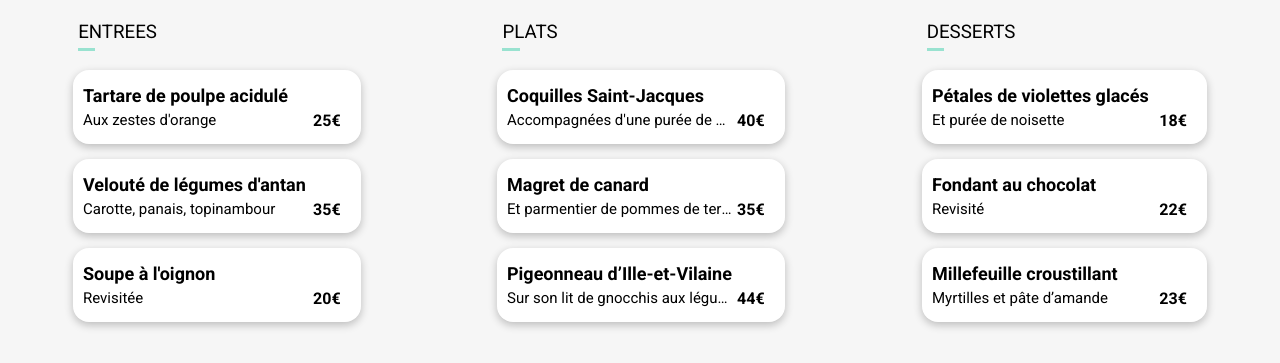
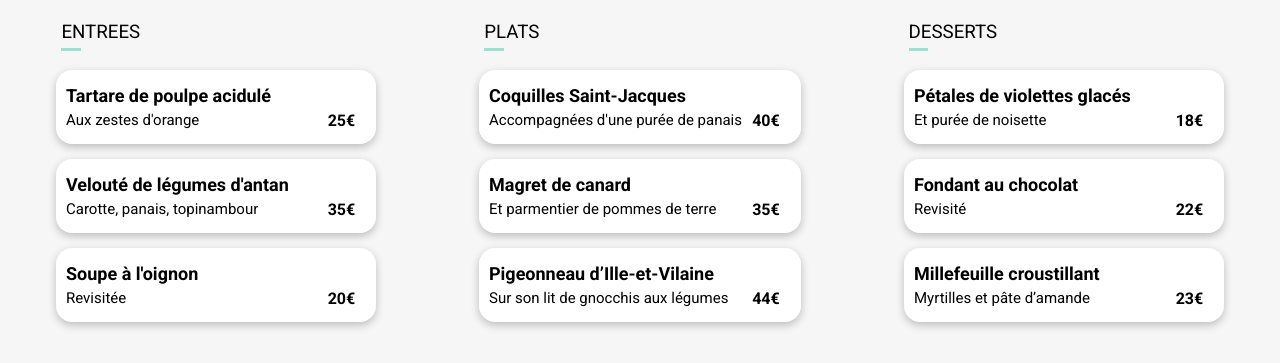
Before and after one commit to Leiaantou/LeiaAntou_3_14082021, a website: page a-la-francaise.html in a window 1280 px wide. Shown: the part 437-800 px from the top of the page. Drawn offline with Linux system fonts and the light colour scheme; a web font is replaced by a local one.

Commit message:
dimensions container

```diff
--- a/sass/pages/_page-menu.scss
+++ b/sass/pages/_page-menu.scss
@@ -55,10 +55,10 @@ main.pagemenu {
     margin: auto;
     position: relative;
     @include desktop-only{
-        max-width: 18rem;
+        min-width: 20rem;
     }
     @include largescreen-only{
-        max-width: 100%;
+        min-width: 30rem;
     }
 }
 
```
Also changed, not shown: assets/css/style.css.
